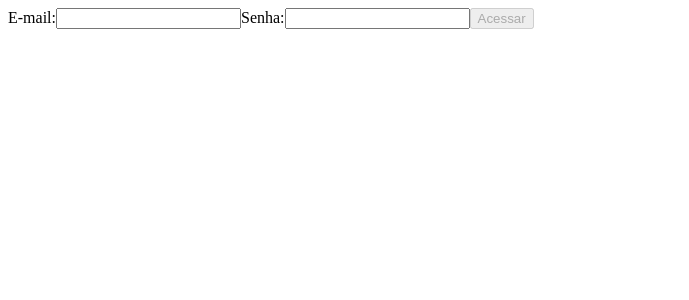
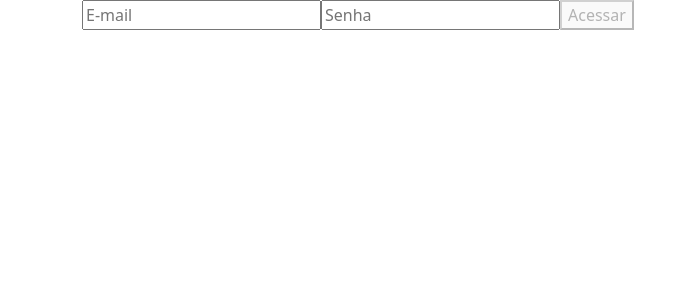
Before and after one commit to LeticiaMayr/pselxp, a React (Create React App) app in the folder frontend/pselxp-front/: page / in a window 1280 px wide. Shown: the top 300 px of the page, without its empty margins (0-689 px from the left). Built offline with nearby package versions, Linux system fonts and the light colour scheme.

Commit message:
feat: removed labels and added placeholders on login

```diff
--- a/frontend/pselxp-front/src/index.js
+++ b/frontend/pselxp-front/src/index.js
@@ -3,6 +3,7 @@ import ReactDOM from 'react-dom/client';
 import App from './App';
 import { BrowserRouter } from 'react-router-dom';
 import { GeneralProvider } from './context/provider';
+import 'bootstrap/dist/css/bootstrap.min.css';
 
 const root = ReactDOM.createRoot(document.getElementById('root'));
 root.render(
--- a/frontend/pselxp-front/src/pages/Login.js
+++ b/frontend/pselxp-front/src/pages/Login.js
@@ -57,27 +57,22 @@ function Login() {
   }
 
   return (
+    <Container>
       <form>
-      <label htmlFor='email'>
-        E-mail:
         <input
           id='email'
           type='email'
           value={ emailInput }
           onChange={ handleChange }
+          placeholder='E-mail'
           />
-      </label>
-
-      <label htmlFor='password'>
-        Senha:
         <input
           id='password'
           type='password'
           value={ passwordInput }
           onChange={ handleChange }
+          placeholder='Senha'
         />
-      </label>
-
         <button
           type='submit'
           disabled={ isDisabled }
@@ -86,6 +81,7 @@ function Login() {
           Acessar
         </button>
       </form>
+    </Container>
   );
 };
 
```
Lines whose indentation alone changed are shown as unchanged.
